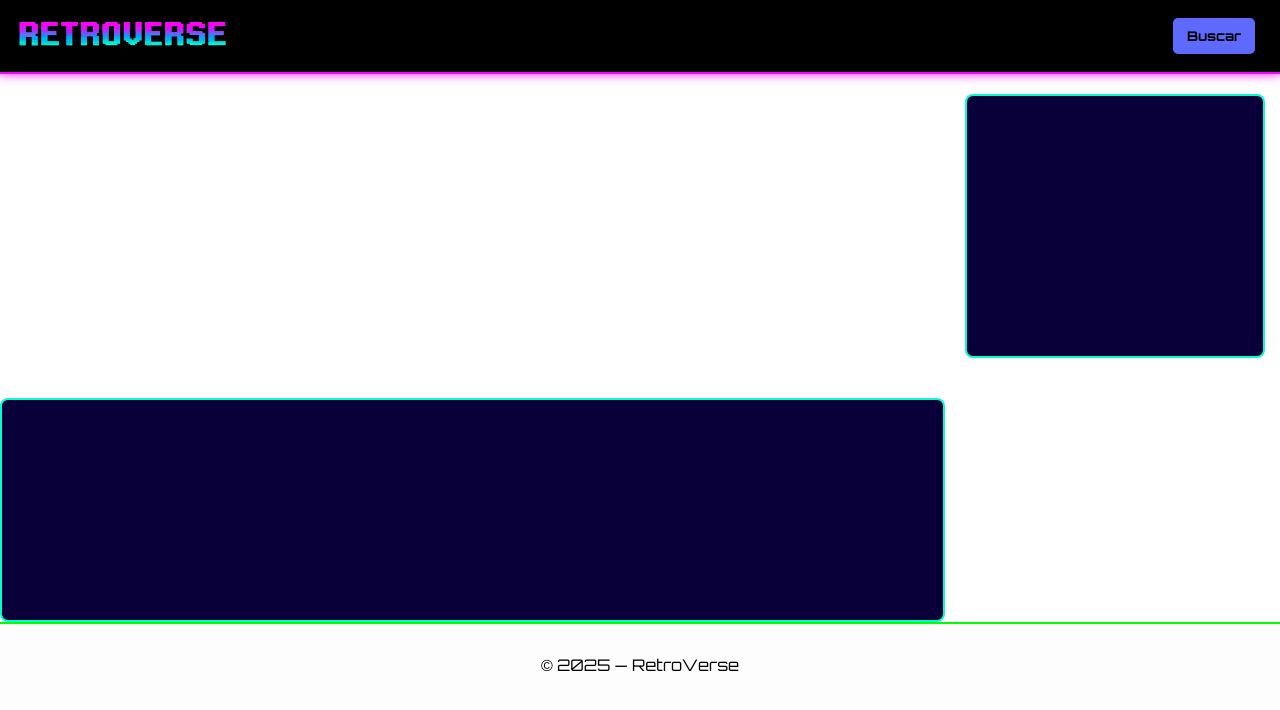
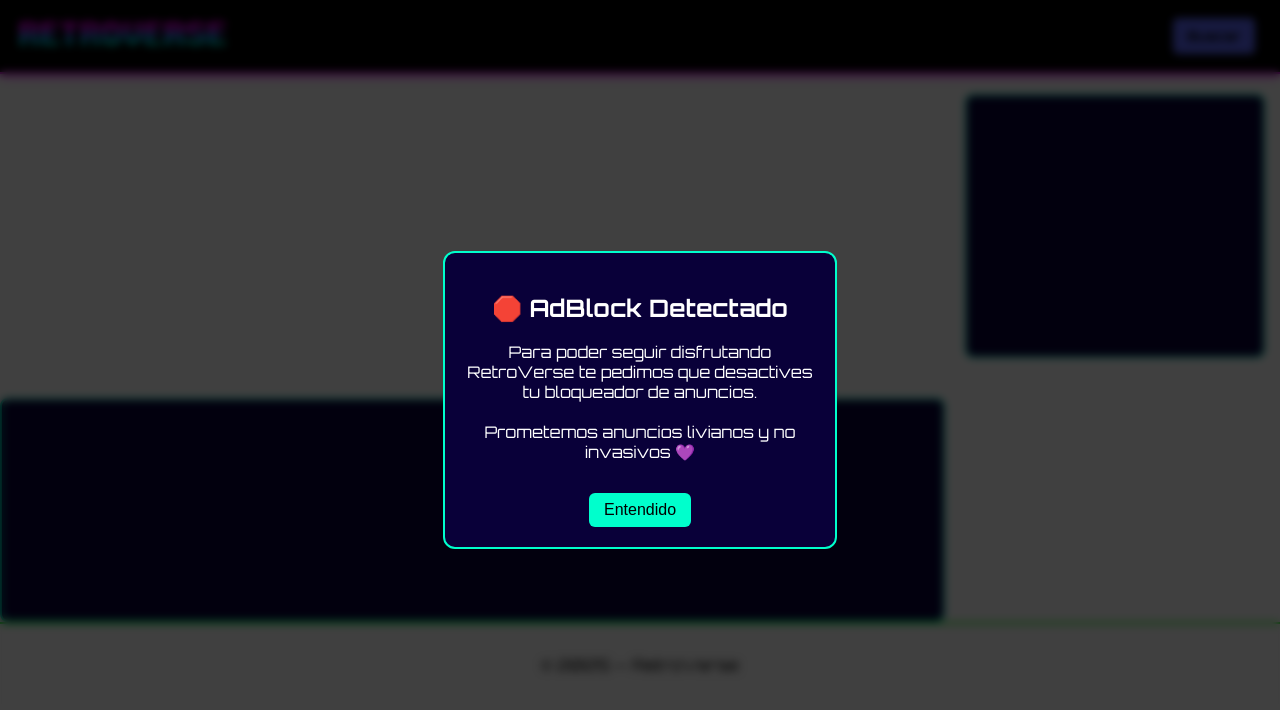
Before and after one commit to CaroBirolo/arcade-front, a plain HTML site: page index.html in a window 1280 px wide. Drawn offline with nearby package versions, Linux system fonts and the light colour scheme; no server answers.

Commit message:
pop-up para que desactiven bloqueadores de anuncios

```diff
--- /dev/null
+++ b/anti-adblock.js
@@ -0,0 +1,32 @@
+// anti-adblock.js
+setTimeout(() => {
+  let blocked = false;
+
+  // 1) Probar cargar un script falso de Google Ads (los adblockers lo bloquean)
+  const testScript = document.createElement("script");
+  testScript.src = "https://pagead2.googlesyndication.com/pagead/js/adsbygoogle.js?testblock=true";
+  testScript.onerror = () => {
+    blocked = true;
+    showPopup();
+  };
+  document.body.appendChild(testScript);
+
+  // 2) Bait clásico como respaldo
+  const bait = document.createElement("div");
+  bait.className = "adsbygoogle";
+  bait.style.display = "block";
+  document.body.appendChild(bait);
+
+  setTimeout(() => {
+    if ((!bait.offsetHeight && !bait.offsetWidth) && !blocked) {
+      blocked = true;
+      showPopup();
+    }
+    bait.remove();
+  }, 300);
+
+  function showPopup() {
+    const popup = document.getElementById("adblock-popup");
+    if (popup) popup.style.display = "flex";
+  }
+}, 300);
--- a/estilos.css
+++ b/estilos.css
@@ -1,3 +1,42 @@
+/* ======================================
+   🔹 POP-UP PARA BLOQUEADOR DE ANUNCIOS
+   ====================================== */
+#adblock-popup {
+  display: none; /* se muestra solo si detecta adblock */
+  position: fixed;
+  top: 0;
+  left: 0;
+  width: 100%;
+  height: 100%;
+  background: rgba(0, 0, 0, 0.75);
+  backdrop-filter: blur(4px);
+  justify-content: center;
+  align-items: center;
+  z-index: 9999;
+}
+
+.popup-box {
+  background: #090039;
+  border: 2px solid #00ffcc;
+  border-radius: 12px;
+  padding: 20px;
+  max-width: 350px;
+  color: white;
+  text-align: center;
+  font-family: "Orbitron", sans-serif;
+}
+
+#popup-close {
+  margin-top: 15px;
+  background: #00ffcc;
+  border: none;
+  padding: 8px 15px;
+  font-size: 16px;
+  border-radius: 6px;
+  cursor: pointer;
+  color: #000;
+}
+
 /* ===============================
    🔹 RESETEO Y BASE
    =============================== */
@@ -381,20 +420,18 @@
   font-family: "Orbitron", sans-serif;
   text-align: center;
 
-  width: 300px;        /* 👈 nuevo */
-  min-width: 250px;    /* 👈 nuevo */
+  width: 300px; /* 👈 nuevo */
+  min-width: 250px; /* 👈 nuevo */
   box-sizing: border-box;
 }
-
 
 /* Cuadro donde va el banner lateral */
 .ad-space {
   position: relative;
-  min-height: 200px;  /* mínimo para evitar colapso */
+  min-height: 200px; /* mínimo para evitar colapso */
   width: 100%;
   overflow: hidden;
 }
-
 
 /* 🔹 Hacer que el banner inferior tenga el MISMO estilo que .ads-column */
 .ad-space-bottom {
@@ -422,7 +459,6 @@
   object-fit: cover;
   box-shadow: 0 0 6px rgba(0, 255, 204, 0.06) inset;
 }
-
 
 /* ===============================
    🔹 FOOTER
--- a/index.html
+++ b/index.html
@@ -103,6 +103,28 @@
   <footer>
     <p>© 2025 — RetroVerse</p>
   </footer>
+
+  <!-- 🔹 POP-UP ANTI ADBLOCK -->
+  <div id="adblock-popup">
+    <div class="popup-box">
+      <h2>🛑 AdBlock Detectado</h2>
+      <p>
+        Para poder seguir disfrutando RetroVerse te pedimos que desactives tu
+        bloqueador de anuncios.<br><br>
+        Prometemos anuncios livianos y no invasivos 💜
+      </p>
+      <button id="popup-close">Entendido</button>
+    </div>
+  </div>
+
+  <!-- Scripts anti-adblock -->
+  <script src="anti-adblock.js"></script>
+  <script>
+    document.getElementById("popup-close").addEventListener("click", () => {
+      document.getElementById("adblock-popup").style.display = "none";
+    });
+  </script>
+
 </body>
 
 </html>
```
